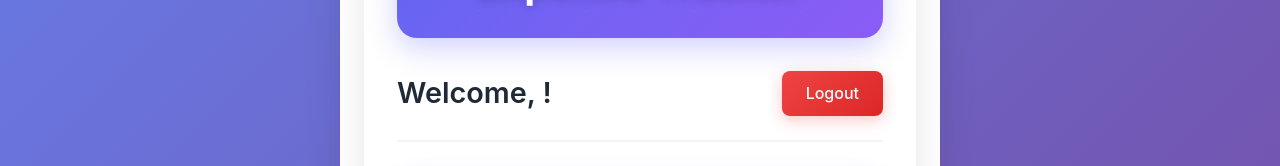
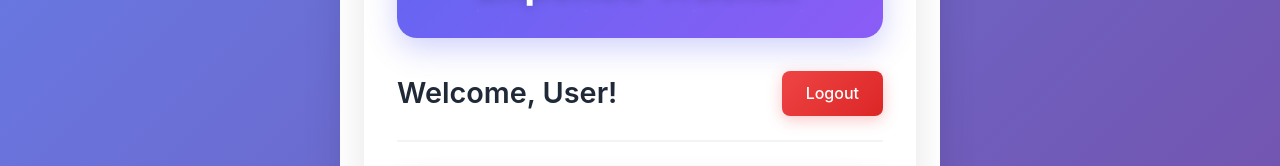
Before and after one commit to Moringa-SDF-PT10/group-13-project, a React (Vite) app: page /dashboard in a window 1280 px wide. Shown: the part 311-477 px from the top of the page. Built offline with nearby package versions, Linux system fonts and the light colour scheme.

Commit message:
feat: Adjust DashboardPage component

```diff
--- a/src/components/DashboardPage.jsx
+++ b/src/components/DashboardPage.jsx
@@ -16,7 +16,7 @@ const DashboardPage = () => {
         <div className="dashboard-page">
             <Header />
             <div className="dashboard-header">
-                <h2>Welcome, {user?.username}!</h2>
+                <h2>Welcome, {user?.username || 'User'}!</h2>
                 <button onClick={handleLogout}>Logout</button>
             </div>
             <div className="dashboard-links">
```
